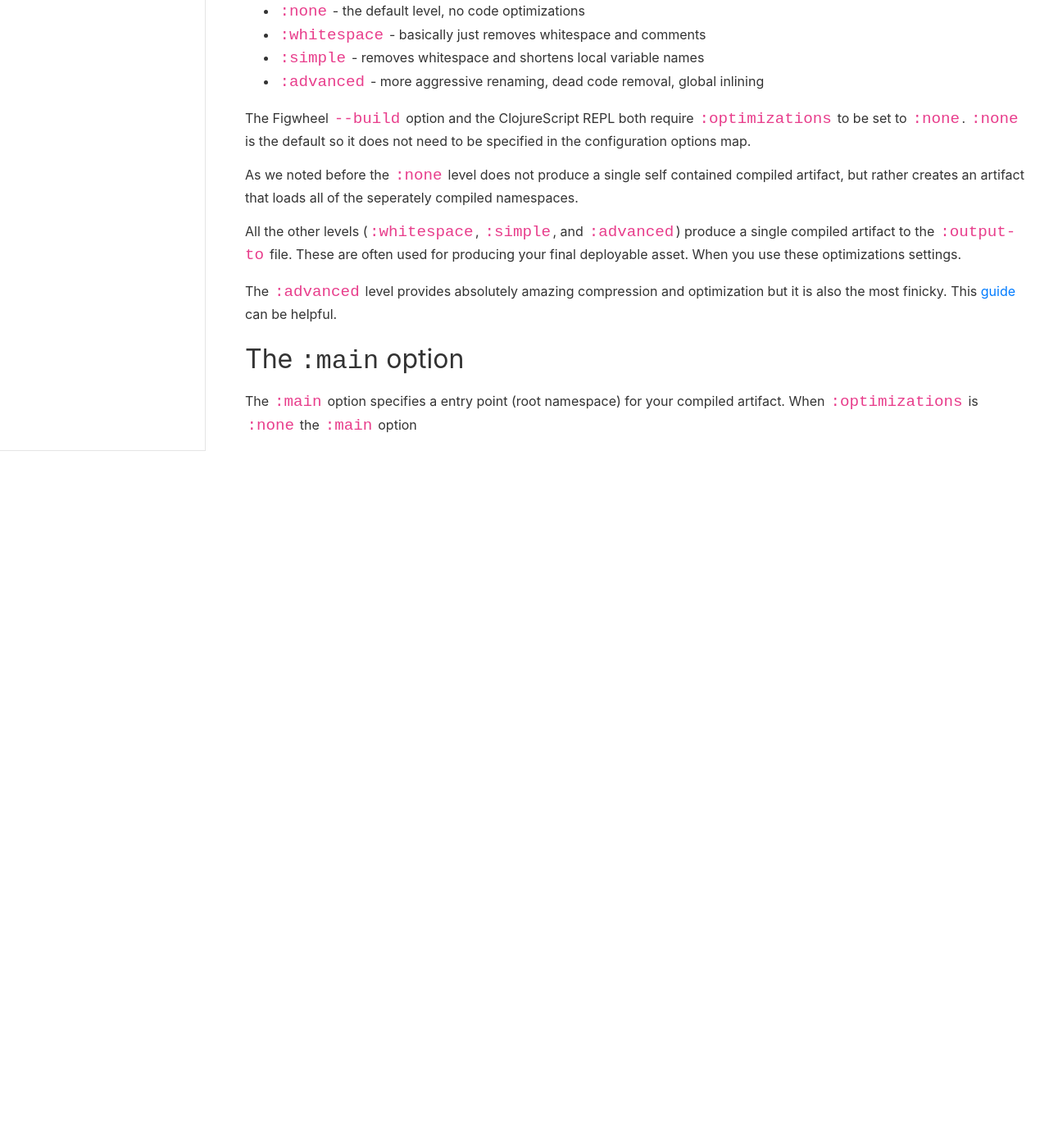
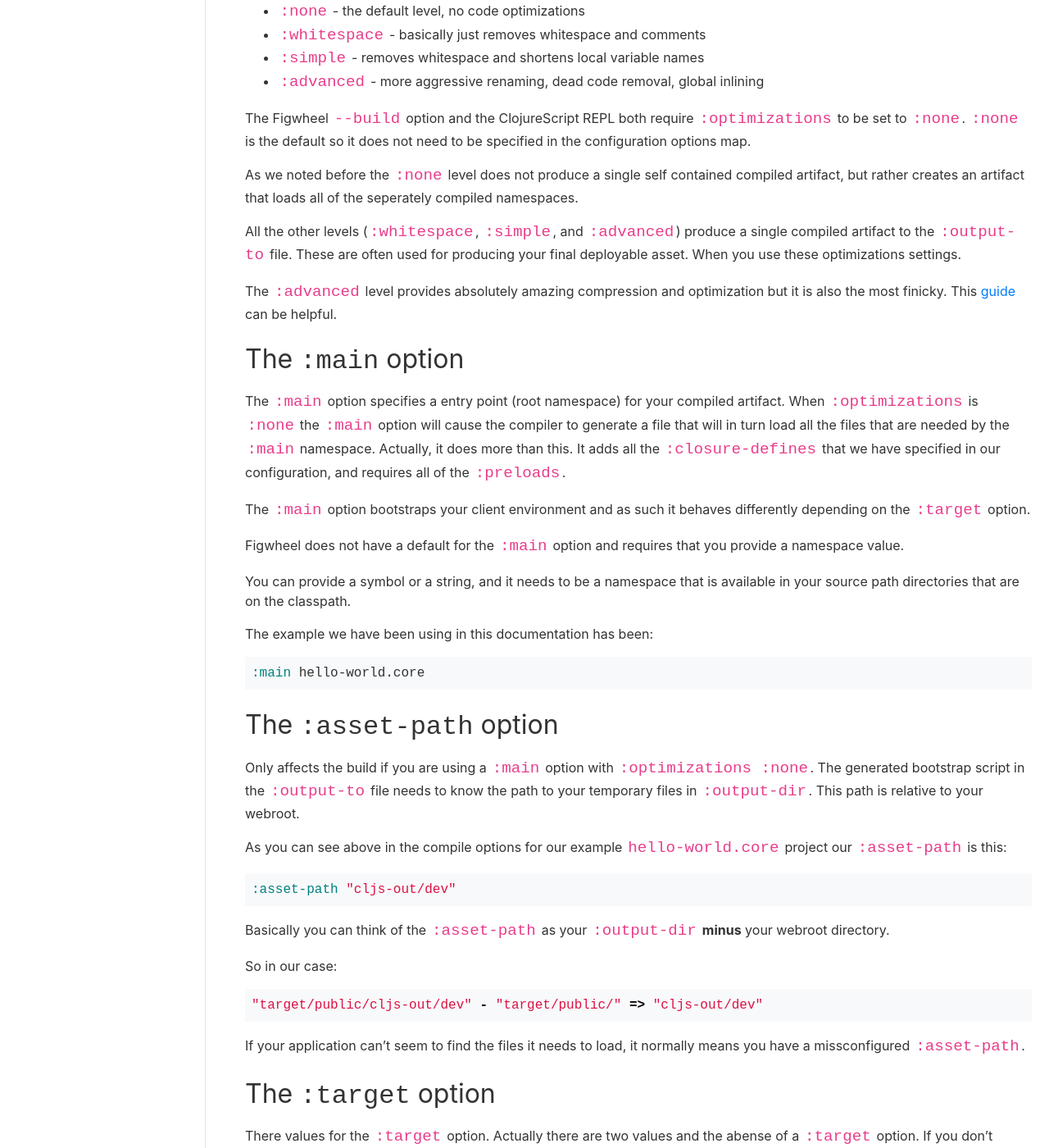
Before and after one commit to bhauman/figwheel-main, a Jekyll site: the page built from docs/docs/compile_config.md, in a window 1280 px wide and 1400 px high, scrolled down 3800 px. Shown: the whole window at 82% size. Built offline with Jekyll 4.4.1, drawn with Linux system fonts in a browser that asks for light colours; before the commit the page ends 4430 px from its top, so only the background shows below that; some of the changed text lies outside the part shown.

Commit message:
more docs work

````diff
--- a/docs/docs/compile_config.md
+++ b/docs/docs/compile_config.md
@@ -28,7 +28,7 @@ Here are the compiler options we'll cover:
 * `:main`
 * `:asset-path`
 * `:preloads`
-* `:clojure-defines`
+* `:closure-defines`
 
 ## The `--print-config` option
 
@@ -70,8 +70,8 @@ The above command should print out something like the following:
   figwheel.main.evalback],
  :aot-cache false,
  :closure-defines
- #:figwheel.repl{connect-url
-                 "ws://localhost:9500/figwheel-connect?fwprocess=b96800&fwbuild=dev"},
+ {figwheel.repl/connect-url
+  "ws://localhost:9500/figwheel-connect?fwprocess=b96800&fwbuild=dev"},
  :repl-requires
  ([figwheel.repl :refer-macros [conns focus]]
   [figwheel.main
@@ -223,6 +223,151 @@ optimization but it is also the most finicky. This
 
 The `:main` option specifies a entry point (root namespace) for your
 compiled artifact. When `:optimizations` is `:none` the `:main` option
+will cause the compiler to generate a file that will in turn load all
+the files that are needed by the `:main` namespace. Actually, it does
+more than this. It adds all the `:closure-defines` that we have
+specified in our configuration, and requires all of the `:preloads`.
+
+The `:main` option bootstraps your client environment and as such it
+behaves differently depending on the `:target` option.
+
+Figwheel does not have a default for the `:main` option and requires
+that you provide a namespace value.
+
+You can provide a symbol or a string, and it needs to be a namespace
+that is available in your source path directories that are on the
+classpath.
+
+The example we have been using in this documentation has been:
+
+```clojure
+:main hello-world.core
+```
+## The `:asset-path` option
+
+Only affects the build if you are using a `:main` option with
+`:optimizations :none`. The generated bootstrap script in the
+`:output-to` file needs to know the path to your temporary files in
+`:output-dir`. This path is relative to your webroot.
+
+As you can see above in the compile options for our example
+`hello-world.core` project our `:asset-path` is this:
+
+```clojure
+:asset-path "cljs-out/dev"
+```
+
+Basically you can think of the `:asset-path` as your `:output-dir`
+**minus** your webroot directory.
+
+So in our case:
+
+```c
+"target/public/cljs-out/dev" - "target/public/" => "cljs-out/dev"
+```
+
+If your application can't seem to find the files it needs to load, it
+normally means you have a missconfigured `:asset-path`.
+
+
+## The `:target` option
+
+There values for the `:target` option. Actually there are two values
+and the abense of a `:target` option. If you don't specify a `:target`
+then it will be assumed that our client environment is the Browser.
+
+The other valid targets are `:nodejs` and `:webworker`.
+
+The `:target` option will change the output of the `:main` bootstrap
+script which get's output to the `:ouput-to` file. The script will
+handle the environmental needs of loading your ClojureScript code for
+that particular environment.
+
+The `:target` option will also change the output code based on what
+the environment needs.
+
+Figwheel does not add or change the `:target` option. It will respond
+to it and ensure that it starts a `Node` backed REPL if it needs to.
+
+## The `:preloads` option
+
+When we load a ClojureScript application we start at the `:main`
+namespace to find all the files that need to be loaded. Sometimes we
+want to inject functionality (like REPL support) into our
+applications.
+
+The `:preloads` option allows you to inject namespaces into your
+runtime environment.
+
+Figwheel takes advantage of this to inject its code into your
+environment. You can see this in the `hello-world.core` exmample
+project above. Fighweel appended several `:preloads` to the
+configuration:
+
+```clojure
+:preloads
+ [figwheel.core
+  figwheel.main
+  figwheel.repl.preload
+  devtools.preload
+  figwheel.main.evalback]
+```
+
+All of these namespaces add additional functionality to your
+application. Notice that this is how we add `devtools` and the
+`figwheel.repl` connection to your build.
+
+You can add preloads as well to add behavior to your development or
+production builds.
+
+## The `:closure-defines` option
+
+The `:closure-defines` option is especially powerful. It allows us to
+define namespaced constants with `goog-define` and configure their
+values in the `:closure-defines` map.
+
+Let's say we want to have a `DEBUG` and `LOCALE` variables that we set at compile time.
+
+```clojure
+(ns hello-world.core)
+
+(goog-define DEBUG false)
+(goog-define LOCALE "en")
+```
+
+> Important: `goog-define` only works with String, Booolean, and Number values.
+
+So we've defined these constants along with their default values. We
+can override these default values in our configuration with the
+`:closure-defines` option like so:
+
+```
+:closure-defines {hello-world.core/DEBUG true
+                  hello-world.core/LOCALE "fr"}
+```
+
+Figwheel uses `:closure-defines` to supply the connection url to the
+`figwheel.repl` connection code.
+
+You can see in our example above that its value is:
+
+```clojure
+:closure-defines
+  {figwheel.repl/connect-url
+   "ws://localhost:9500/figwheel-connect?fwprocess=b96800&fwbuild=dev"}
+```
+
+
+
+
+
+
+
+
+
+
+
+
 
 
 
````
Also changed, not shown: docs/docs/live_css.md (+7 -0 lines).
